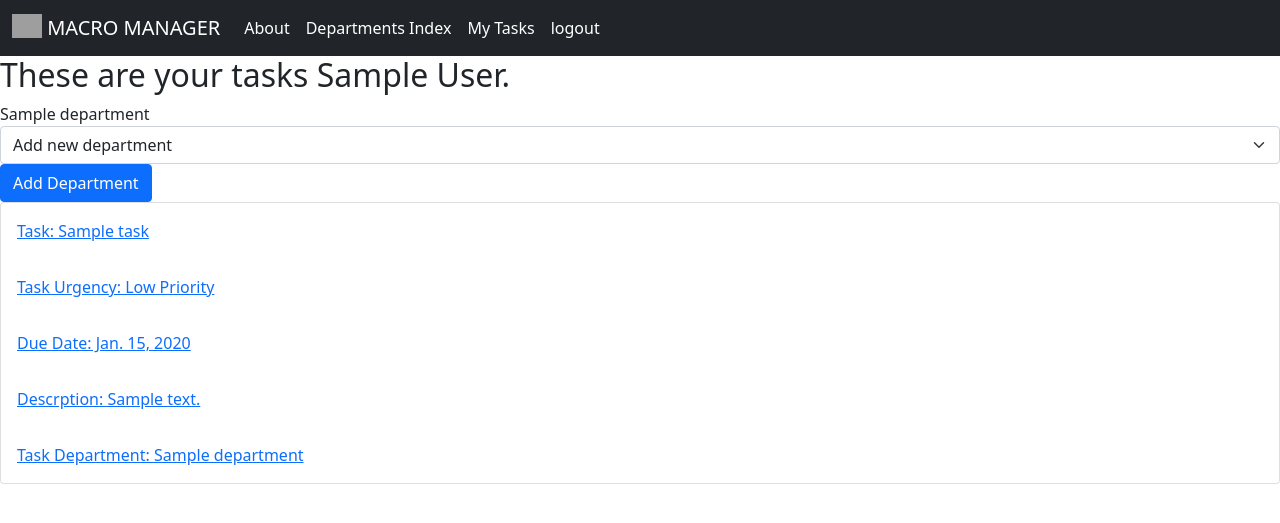
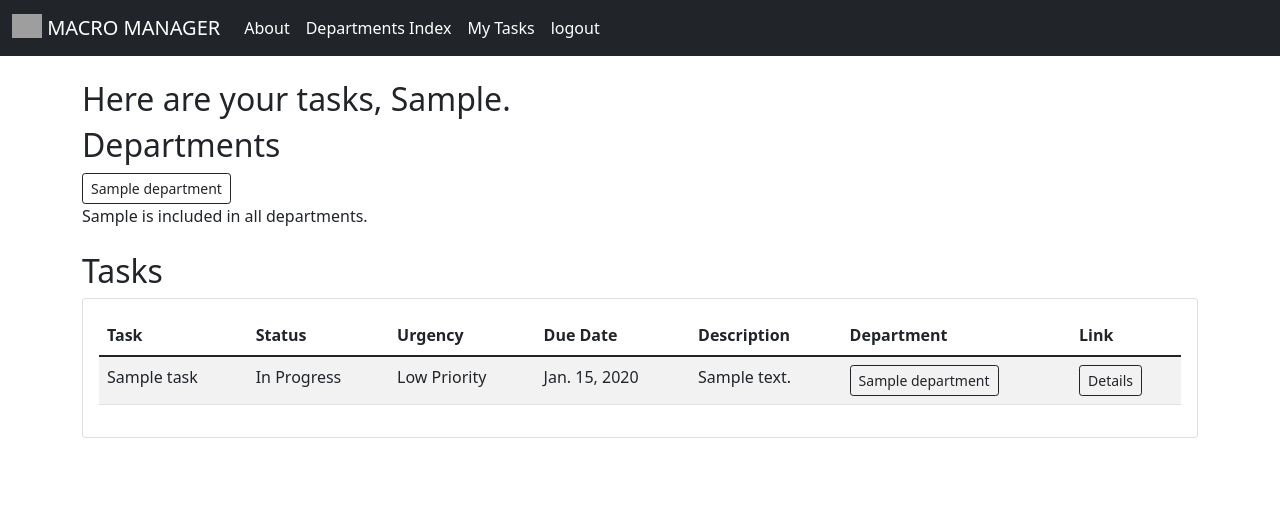
Before and after one commit to erictau/macromanager, a Django app: page /employees/1/ in a window 1280 px wide. Shown: the top 523 px of the page. Run offline with Django 4.2, Linux system fonts and the light colour scheme; a user stored in the database is signed in; tables that the repository leaves empty hold one stand-in row (values such as "Sample post"); parts of the project's set-up code (start-up, migrations or seed data) failed here and were passed over; grey boxes are pictures that could not be loaded.

Commit message:
Adds styling to employee detail page

```diff
--- a/main_app/templates/employees/employee_detail.html
+++ b/main_app/templates/employees/employee_detail.html
@@ -1,18 +1,25 @@
 {% extends 'base.html' %}
 {% block content %}
 
-<h2>These are your tasks {{ employee.user.first_name}} {{ employee.user.last_name }}.</h1>
+<div class="container mt-4 m-auto">
+  <h2>
+    {% if request.user == employee.user %}
+    Here are your tasks, {{ employee.user.first_name|capfirst }}.
+    {% else %}
+    {{ employee.user.first_name|capfirst }} {{ employee.user.last_name|capfirst }} Details
+    {% endif %}
+  </h2>
 
+  <h2>Departments</h2>
   {% for dept in departments.all %}
-<div> {{dept.name}}</div>
+  <a class="btn btn-sm btn-outline-dark" href="{% url 'departments_detail' dept.id %}">{{ dept.name }}</a>
   {% endfor %}
 
-
+  {% if avldepts.count %}
   <form action="{% url 'assoc_dept_employee' employee.id %}" method="post">
     {% csrf_token %}
-  <div>
+    <div class="pb-2 pt-2">
       <select name="dept" class="form-select" id="autoSizingSelect">
-    	<option selected>Add new department</option>
         {% for dept in avldepts %}
         <option value="{{ dept.id }}">{{ dept.name }}</option>
         {% endfor %}
@@ -20,18 +27,45 @@
     </div>
     <input type="submit" value="Add Department" class="btn btn-primary">
   </form>
+  {% else %}
+  <p>{{ employee.user.first_name|capfirst }} is included in all departments.</p>
+  {% endif %}
 
+  <div class="mt-4">
+    <h2>Tasks</h2>
+    <div class="card p-3">
+    <table class="table table-striped">
+      <thead>
+        <th>Task</th>
+        <th>Status</th>
+        <th>Urgency</th>
+        <th>Due Date</th>
+        <th>Description</th>
+        <th>Department</th>
+        <th>Link</th>
+      </thead>
+      <tbody>
+        {% for task in tasks %}
+        <tr
+          {% if task.status == 'COM'%}
+          style="background: gray"
+          {% elif task.urgency == 'EMERG' %}
+          style="background: red"
+          {% endif %}
+        >
+          <td>{{ task.name }}</td>
+          <td>{{ task.get_status_display }}</td>
+          <td>{{ task.get_urgency_display }}</td>
+          <td>{{ task.due }}</td>
+          <td>{{ task.description }}</td>
+          <td><a class="btn btn-outline-dark btn-sm" href='{% url "departments_detail" task.department.id %}'>{{ task.department.name }}</a></td>
+          <td><a class="btn btn-outline-dark btn-sm" href='{% url "tasks_detail" task.id %}'>Details</a></td>
+        </tr>
+          {% endfor %}
+        </tbody>
+      </table>
+    </div>
+  </div>
 
-
-{% for task in tasks %}
-<a href= '{% url "tasks_detail" task.id %}'>
-<div class="card">
-  <div class="card-body">Task: {{ task.name }}</div>
-  <div class="card-body">Task Urgency: {{ task.get_urgency_display}}</div>
-  <div class="card-body">Due Date: {{ task.due }}</div>
-  <div class="card-body">Descrption: {{ task.description }}</div>
-  <div class="card-body">Task Department: {{ task.department.name }}</div>
 </div>
-</a>
-{% endfor %}
 {% endblock %}
--- a/main_app/templates/tasks/detail.html
+++ b/main_app/templates/tasks/detail.html
@@ -37,10 +37,11 @@
     <div class="mt-4">
 
         <h4>Assign Employees to Task</h4>
+        {{ task.department.org }}
         <form action="{% url 'assoc_employee_task' %}" method="POST">
             <label for="employees">Employees</label>
             <select name="employee_id" id="employees">
-                {% for employee in task.department.employee.all %}
+                {% for employee in task.department_id.employee.all %}
                 {% if employee in task.employee_set.all %}
 
                 {% else %}
--- a/main_app/views.py
+++ b/main_app/views.py
@@ -1,7 +1,7 @@
 from telnetlib import STATUS
 from django.shortcuts import render, redirect, get_object_or_404
 from django.urls import reverse
-from .forms import OrgForm, UserForm, DeptForm, TaskForm, EmployeeForm
+from .forms import OrgForm, UserForm, DeptForm, TaskForm
 from django.contrib.auth import login
 from django.contrib.auth.decorators import login_required
 from django.contrib.auth.mixins import LoginRequiredMixin
```
Lines whose indentation alone changed are shown as unchanged.
